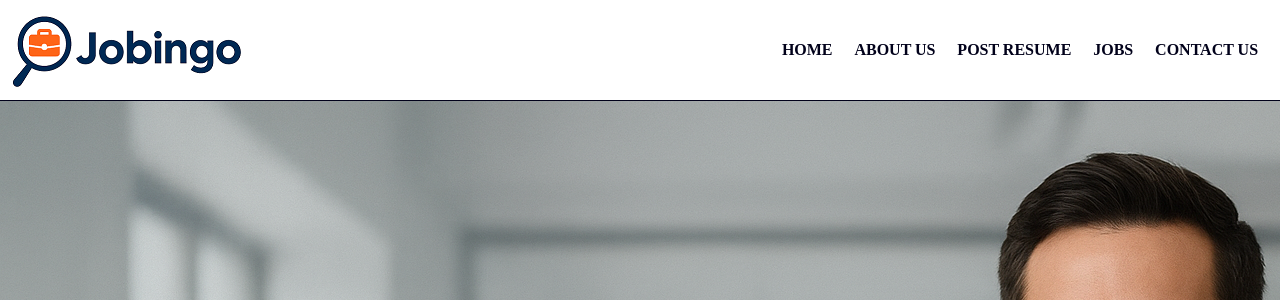
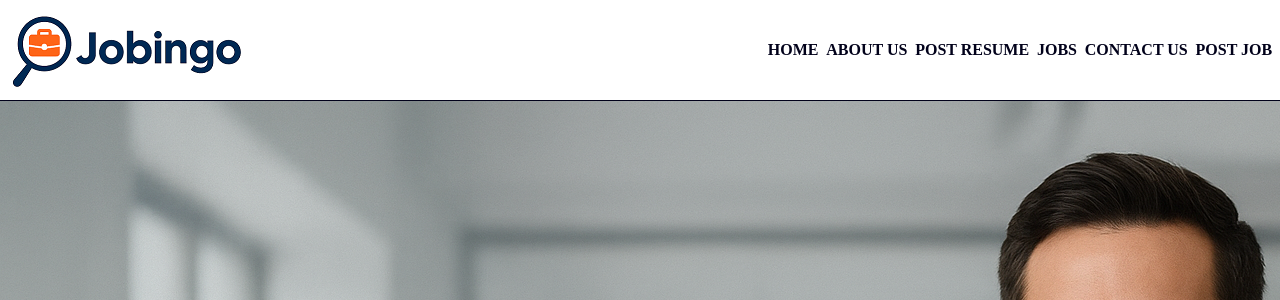
Before and after one commit to jobingo1372/jobingo, a Flask app: page / in a window 1280 px wide; the page is wider, and only the part inside the window is pictured. Shown: the top 300 px of that part. Run offline with Flask 3, Linux system fonts and the light colour scheme.

Commit message:
Saved local changes before pull

```diff
--- a/app.py
+++ b/app.py
@@ -15,36 +15,29 @@ app = Flask(__name__)
 def index():
     return render_template("index.html")
 
-# About Us page
 @app.route("/about")
-def about_us():
+def about():
     return render_template("about_us.html")
 
-# Post Resume page
-@app.route("/post_resume", methods=["GET", "POST"])
+@app.route("/post_resume")
 def post_resume():
-    if request.method == "POST":
-        # Handle file upload here
-        # Example: save file to 'uploads/' folder
-        file = request.files['resume']
-        file.save(f"uploads/{file.filename}")
-        return redirect(url_for('view_jobs'))
     return render_template("post_resume.html")
 
-# View Jobs page
+@app.route("/post_job")
+def post_job():
+    return render_template("post_job.html")
+
 @app.route("/view_jobs")
 def view_jobs():
-    # Here you can fetch job listings from database
-    jobs = []  # Replace with actual data
-    return render_template("view_jobs.html", jobs=jobs)
+    return render_template("view_jobs.html")
 
-# Contact Us page
 @app.route("/contact")
-def contact_us():
+def contact():
     return render_template("contact_us.html")
 
+# ---------- Main ----------
 if __name__ == "__main__":
-    app.run(host="0.0.0.0", port=8000, debug=True)
+    app.run(debug=True)
 
 # ---------------- Resume Upload ----------------
 # Uploads folder
--- a/templates/index.html
+++ b/templates/index.html
@@ -17,7 +17,9 @@
         <a href="about_us.html">ABOUT US</a>
         <a href="post_resume.html">POST RESUME</a>
         <a href="jobs.html">JOBS</a>
-        <a href="contact_us.html">CONTACT US</a></div>
+        <a href="contact_us.html">CONTACT US</a>
+        <a href="post_job.html">POST JOB</a>
+    </div>
     </div>
 
     <!--  Hero Section_Image -->
```
